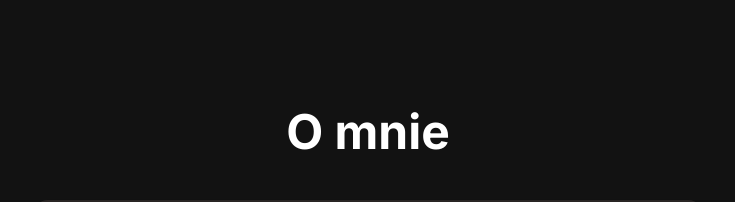
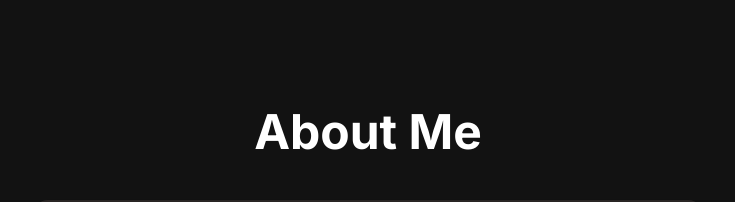
Before and after one commit to SzymekNawrocki/Portfolio, a Next.js app: page /about in a window 1280 px wide. Shown: the top 202 px of the page, without its empty margins (272-1007 px from the left). Built offline with nearby package versions, Linux system fonts and the light colour scheme.

Commit message:
Changed the typo

```diff
--- a/app/about/page.tsx
+++ b/app/about/page.tsx
@@ -40,7 +40,7 @@ const Content = [
 export default function Page() {
   return (
     <div className="max-w-2xl mx-auto pt-8 mt-8 mb-12">
-  <PageTitle>O mnie</PageTitle>
+  <PageTitle>About Me</PageTitle>
   {Content.map((item, index) => (
     <div
       key={`content-${index}`}
--- a/app/contact/page.tsx
+++ b/app/contact/page.tsx
@@ -13,7 +13,7 @@ export default function ContactPage() {
     <div className="px-4 py-8 md:px-8 lg:px-16 xl:px-24">
       <div className="flex flex-col items-center mt-10">
         <div className="mb-10 lg:mb-14">
-          <PageTitle>Kontakt</PageTitle>
+          <PageTitle>Contact</PageTitle>
         </div>
         <div className="border border-primary p-6 md:p-10 lg:p-14 rounded-xl w-full max-w-4xl">
           <p className="text-center mb-6 md:mb-10">
--- a/app/projects/page.tsx
+++ b/app/projects/page.tsx
@@ -33,7 +33,7 @@ export default async function ProjectsModelsPage() {
 
   return (
     <div className="container mx-auto py-11 mt-11">
-  <PageTitle> Projekty </PageTitle>
+  <PageTitle>Projects</PageTitle>
   <div className="space-y-20">
     {allProjectsModels.map((project, index) => (
       <div key={index} className="p-8 border-border rounded-lg bg-secondary">
```
